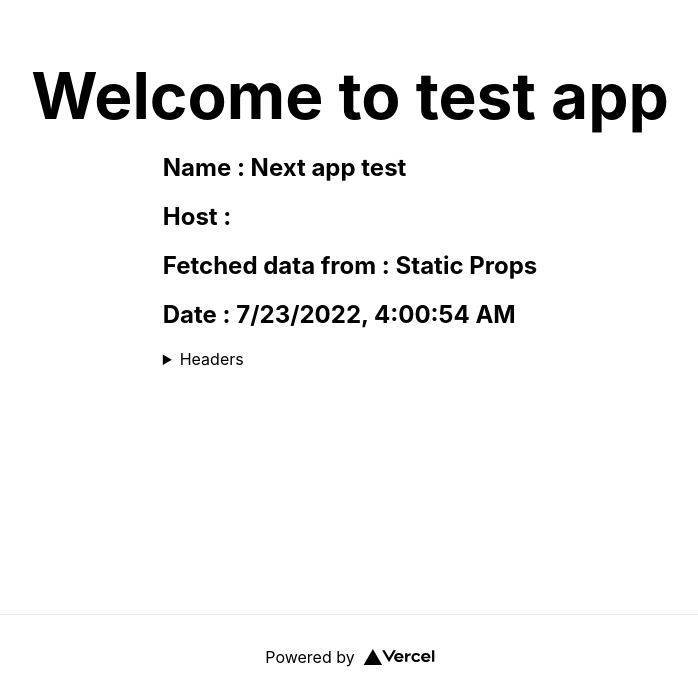
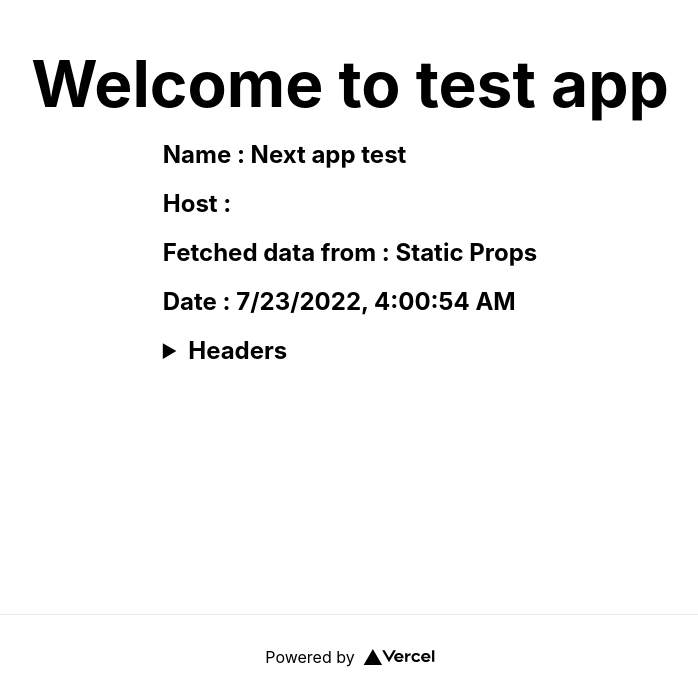
Before and after one commit to nirajpdn/next-api-test, a Next.js app: page / in a window 1280 px wide. Shown: the part 186-885 px from the top of the page, without its empty margins (290-988 px from the left). Built offline with nearby package versions, Linux system fonts and the light colour scheme.

Commit message:
addon: styles

```diff
--- a/styles/Home.module.css
+++ b/styles/Home.module.css
@@ -82,7 +82,6 @@
   border: 1px solid #eaeaea;
   border-radius: 10px;
   transition: color 0.15s ease, border-color 0.15s ease;
-  max-width: 300px;
 }
 
 .card:hover,
@@ -107,6 +106,12 @@
   height: 1em;
   margin-left: 0.5rem;
 }
+.summary {
+  margin: 0 0 1rem 0;
+  font-size: 1.5rem;
+  font-weight: 700;
+  cursor: pointer;
+}
 
 @media (max-width: 600px) {
   .grid {
```
